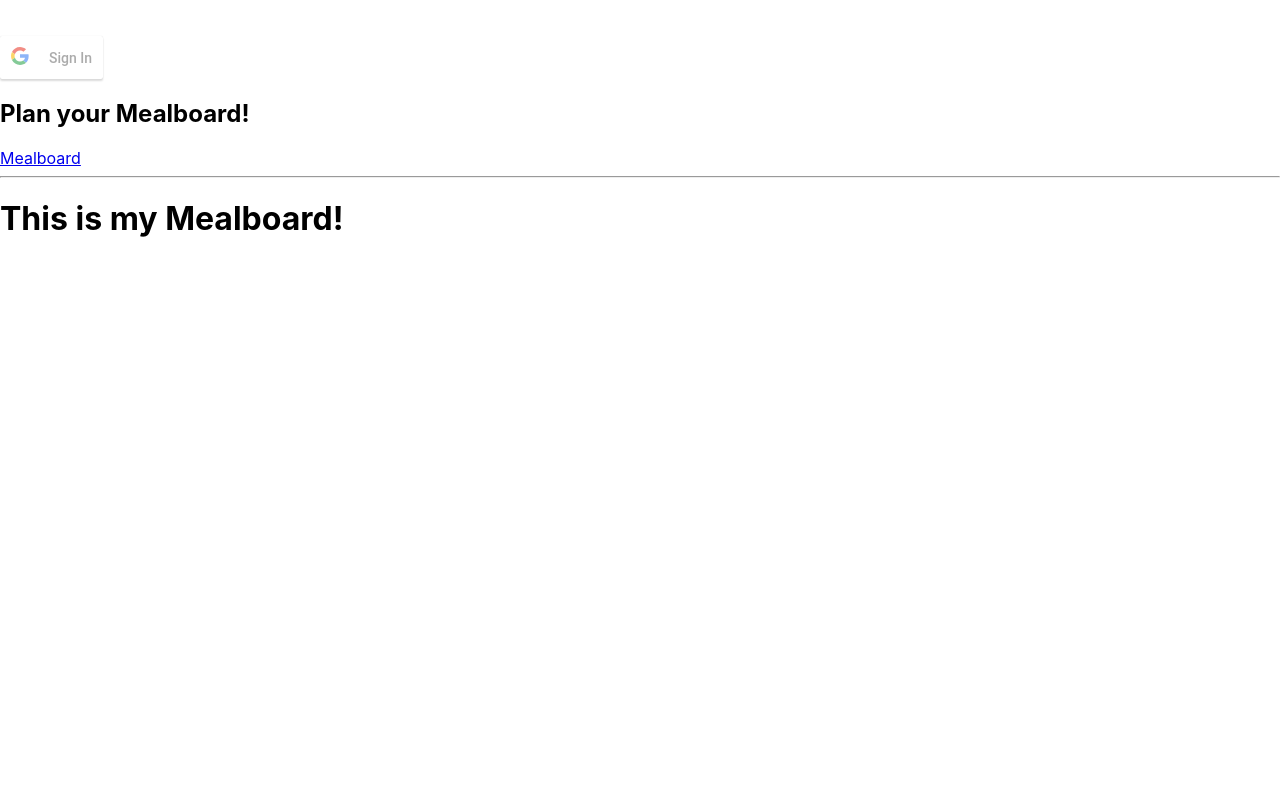
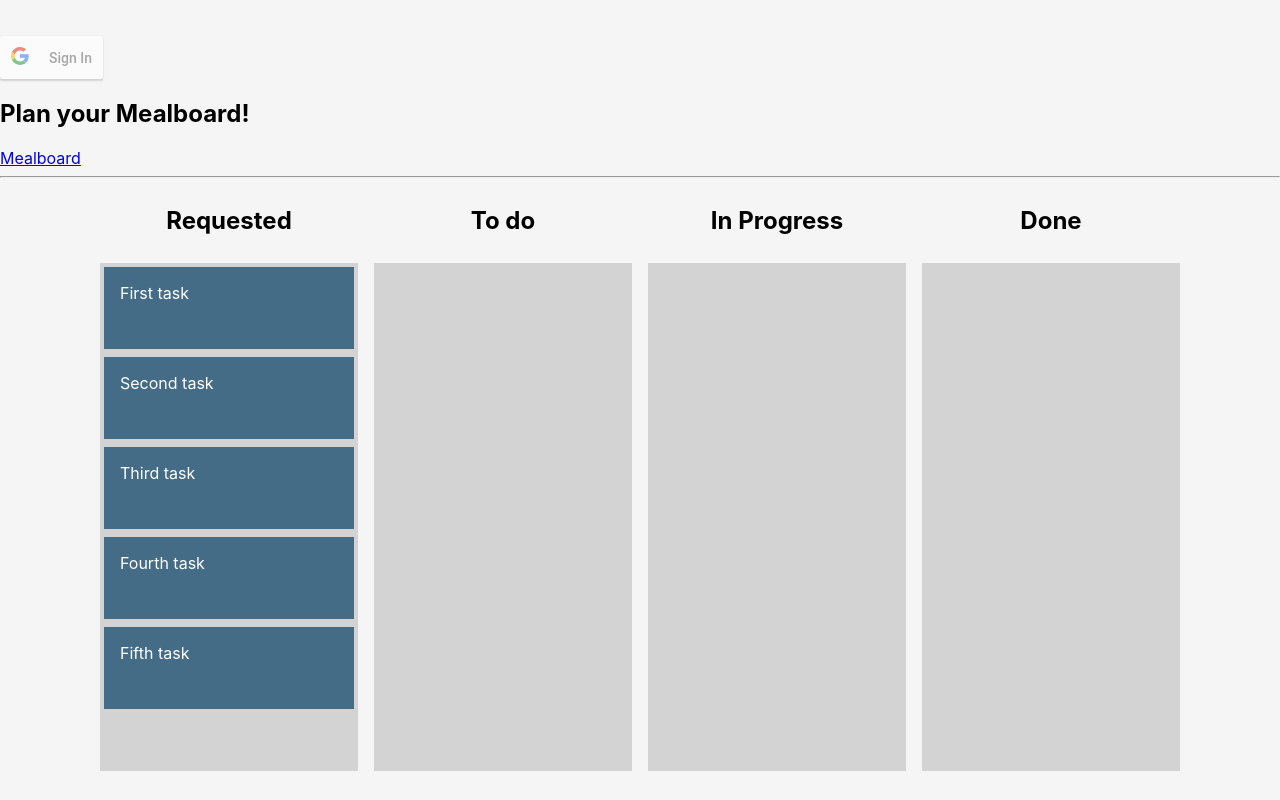
Before and after one commit to rpowers621/meal_app, a React (Create React App) app: page /mealboard in a window 1280 px wide. Built offline with nearby package versions, Linux system fonts and the light colour scheme.

Commit message:
added draggable mealboard feature and routed it

```diff
--- a/package.json
+++ b/package.json
@@ -7,10 +7,12 @@
     "@testing-library/react": "^11.2.7",
     "@testing-library/user-event": "^12.8.3",
     "react": "^17.0.2",
+    "react-beautiful-dnd": "^13.1.0",
     "react-dom": "^17.0.2",
     "react-google-login": "^5.2.2",
     "react-router-dom": "^5.2.0",
     "react-scripts": "4.0.3",
+    "uuid": "^8.3.2",
     "web-vitals": "^1.1.2"
   },
   "scripts": {
--- a/public/index.html
+++ b/public/index.html
@@ -25,6 +25,17 @@
       Learn how to configure a non-root public URL by running `npm run build`.
     -->
     <title>React App</title>
+    <style>
+      html, body, #root {
+        height: 100%;
+      }
+
+      body{
+        margin: 0;
+        background-color: #f5f5f5;
+        font-family: 'Roboto', sans-serif;
+      }
+    </style>
   </head>
   <body>
     <noscript>You need to enable JavaScript to run this app.</noscript>
--- a/src/Mealboard.js
+++ b/src/Mealboard.js
@@ -1,15 +1,149 @@
-import React from 'react';
+import React, { useState } from "react";
+import { DragDropContext, Draggable, Droppable } from "react-beautiful-dnd";
+import { v4 as uuid } from 'uuid';
 
+const itemsFromBackend = [
+  { id: uuid(), content: "First task" },
+  { id: uuid(), content: "Second task" },
+  { id: uuid(), content: "Third task" },
+  { id: uuid(), content: "Fourth task" },
+  { id: uuid(), content: "Fifth task" }
+];
 
-function Mealboard() {
+const columnsFromBackend = {
+  [uuid()]: {
+    name: "Requested",
+    items: itemsFromBackend
+  },
+  [uuid()]: {
+    name: "To do",
+    items: []
+  },
+  [uuid()]: {
+    name: "In Progress",
+    items: []
+  },
+  [uuid()]: {
+    name: "Done",
+    items: []
+  }
+};
 
+const onDragEnd = (result, columns, setColumns) => {
+  if (!result.destination) return;
+  const { source, destination } = result;
+
+  if (source.droppableId !== destination.droppableId) {
+    const sourceColumn = columns[source.droppableId];
+    const destColumn = columns[destination.droppableId];
+    const sourceItems = [...sourceColumn.items];
+    const destItems = [...destColumn.items];
+    const [removed] = sourceItems.splice(source.index, 1);
+    destItems.splice(destination.index, 0, removed);
+    setColumns({
+      ...columns,
+      [source.droppableId]: {
+        ...sourceColumn,
+        items: sourceItems
+      },
+      [destination.droppableId]: {
+        ...destColumn,
+        items: destItems
+      }
+    });
+  } else {
+    const column = columns[source.droppableId];
+    const copiedItems = [...column.items];
+    const [removed] = copiedItems.splice(source.index, 1);
+    copiedItems.splice(destination.index, 0, removed);
+    setColumns({
+      ...columns,
+      [source.droppableId]: {
+        ...column,
+        items: copiedItems
+      }
+    });
+  }
+};
+
+function App() {
+  const [columns, setColumns] = useState(columnsFromBackend);
   return (
-      <div className="Mealboard">
-        <h1>This is my Mealboard!</h1>
-
-
-      </div>
+    <div style={{ display: "flex", justifyContent: "center", height: "100%" }}>
+      <DragDropContext
+        onDragEnd={result => onDragEnd(result, columns, setColumns)}
+      >
+        {Object.entries(columns).map(([columnId, column], index) => {
+          return (
+            <div
+              style={{
+                display: "flex",
+                flexDirection: "column",
+                alignItems: "center"
+              }}
+              key={columnId}
+            >
+              <h2>{column.name}</h2>
+              <div style={{ margin: 8 }}>
+                <Droppable droppableId={columnId} key={columnId}>
+                  {(provided, snapshot) => {
+                    return (
+                      <div
+                        {...provided.droppableProps}
+                        ref={provided.innerRef}
+                        style={{
+                          background: snapshot.isDraggingOver
+                            ? "lightblue"
+                            : "lightgrey",
+                          padding: 4,
+                          width: 250,
+                          minHeight: 500
+                        }}
+                      >
+                        {column.items.map((item, index) => {
+                          return (
+                            <Draggable
+                              key={item.id}
+                              draggableId={item.id}
+                              index={index}
+                            >
+                              {(provided, snapshot) => {
+                                return (
+                                  <div
+                                    ref={provided.innerRef}
+                                    {...provided.draggableProps}
+                                    {...provided.dragHandleProps}
+                                    style={{
+                                      userSelect: "none",
+                                      padding: 16,
+                                      margin: "0 0 8px 0",
+                                      minHeight: "50px",
+                                      backgroundColor: snapshot.isDragging
+                                        ? "#263B4A"
+                                        : "#456C86",
+                                      color: "white",
+                                      ...provided.draggableProps.style
+                                    }}
+                                  >
+                                    {item.content}
+                                  </div>
+                                );
+                              }}
+                            </Draggable>
+                          );
+                        })}
+                        {provided.placeholder}
+                      </div>
+                    );
+                  }}
+                </Droppable>
+              </div>
+            </div>
+          );
+        })}
+      </DragDropContext>
+    </div>
   );
 }
 
-export default Mealboard;
+export default App;
```
Also changed, not shown: 21 other files (tests, documents, lock files or other folders).
